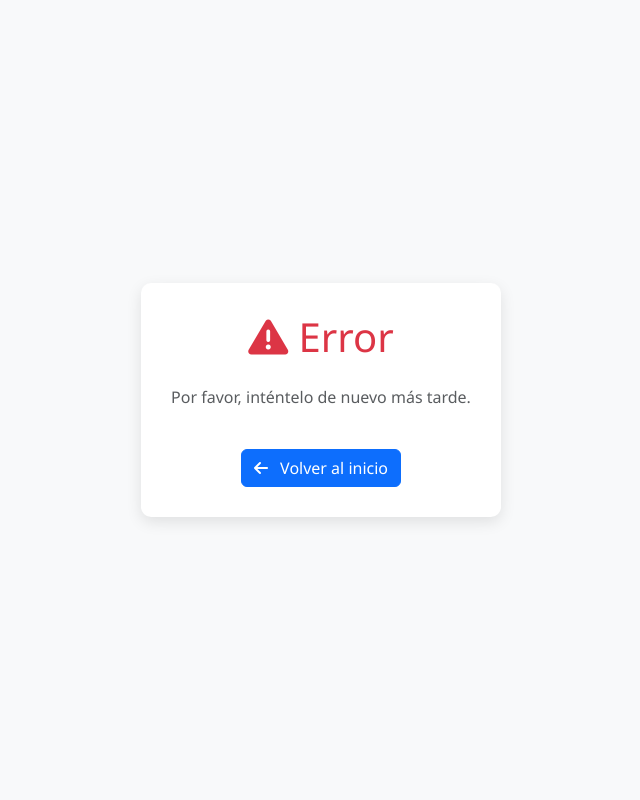
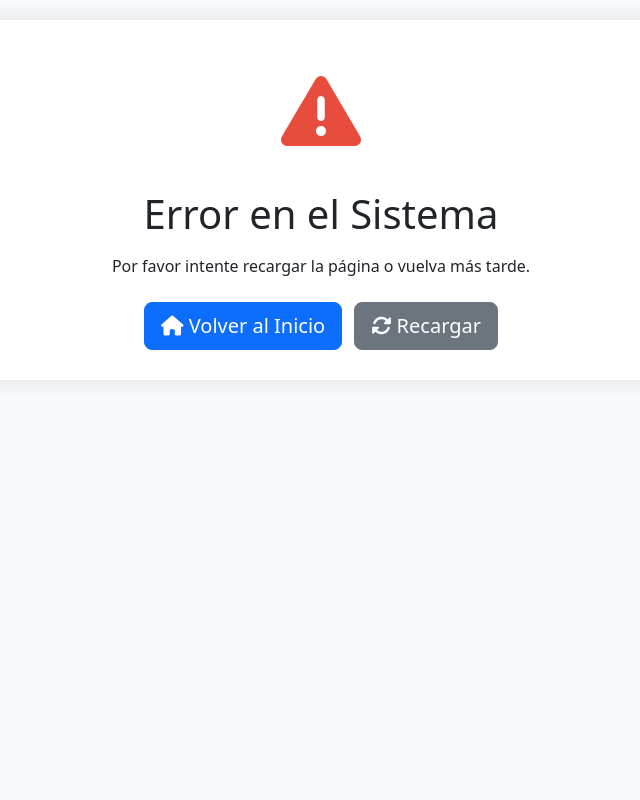
Before and after one commit to Willer5000/cryptotrendwgta, a Flask app: template templates/error.html in a window 1280 px wide. Shown: the whole page, without its empty margins (319-959 px from the left). Run offline with Flask 3, Linux system fonts and the light colour scheme; the template is opened without the code that fills it, so the values that code supplies are empty.

Commit message:
Update error.html

```diff
--- a/templates/error.html
+++ b/templates/error.html
@@ -3,36 +3,31 @@
 <head>
     <meta charset="UTF-8">
     <meta name="viewport" content="width=device-width, initial-scale=1.0">
-    <title>Error - wgta Crypto Signals</title>
+    <title>Error - wgta Crypto Trading Signals</title>
     <link href="https://cdn.jsdelivr.net/npm/bootstrap@5.3.0/dist/css/bootstrap.min.css" rel="stylesheet">
     <link rel="stylesheet" href="https://cdnjs.cloudflare.com/ajax/libs/font-awesome/6.4.0/css/all.min.css">
     <style>
-        body {
-            display: flex;
-            justify-content: center;
-            align-items: center;
-            min-height: 100vh;
-            background-color: #f8f9fa;
-            font-family: 'Segoe UI', Tahoma, Geneva, Verdana, sans-serif;
-        }
-        .error-container {
-            max-width: 600px;
-            text-align: center;
-            padding: 30px;
-            background: white;
-            border-radius: 10px;
-            box-shadow: 0 5px 15px rgba(0,0,0,0.1);
-        }
+        body { background-color: #f8f9fa; padding-top: 20px; }
+        .error-container { max-width: 800px; margin: 0 auto; background: white; padding: 30px; border-radius: 8px; box-shadow: 0 0 20px rgba(0,0,0,0.1); text-align: center; }
+        .error-icon { font-size: 5rem; color: #e74c3c; margin-bottom: 20px; }
     </style>
 </head>
 <body>
     <div class="error-container">
-        <h1 class="text-danger mb-4"><i class="fas fa-exclamation-triangle"></i> Error</h1>
+        <div class="error-icon">
+            <i class="fas fa-exclamation-triangle"></i>
+        </div>
+        <h1>Error en el Sistema</h1>
         <p class="lead">{{ message }}</p>
-        <p class="text-muted">Por favor, inténtelo de nuevo más tarde.</p>
-        <a href="/" class="btn btn-primary mt-4">
-            <i class="fas fa-arrow-left me-2"></i> Volver al inicio
-        </a>
+        <p>Por favor intente recargar la página o vuelva más tarde.</p>
+        <div class="mt-4">
+            <a href="/" class="btn btn-primary btn-lg">
+                <i class="fas fa-home"></i> Volver al Inicio
+            </a>
+            <button onclick="location.reload()" class="btn btn-secondary btn-lg ms-2">
+                <i class="fas fa-sync-alt"></i> Recargar
+            </button>
+        </div>
     </div>
 </body>
 </html>
```
